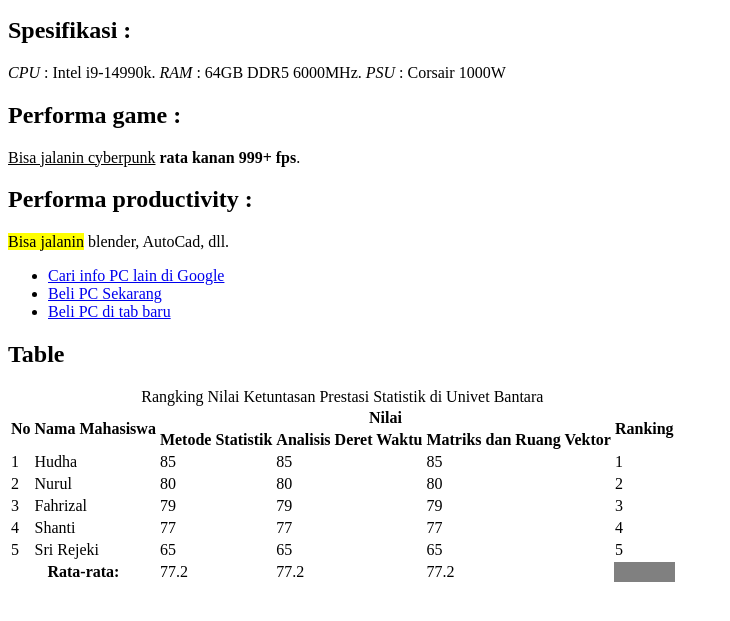
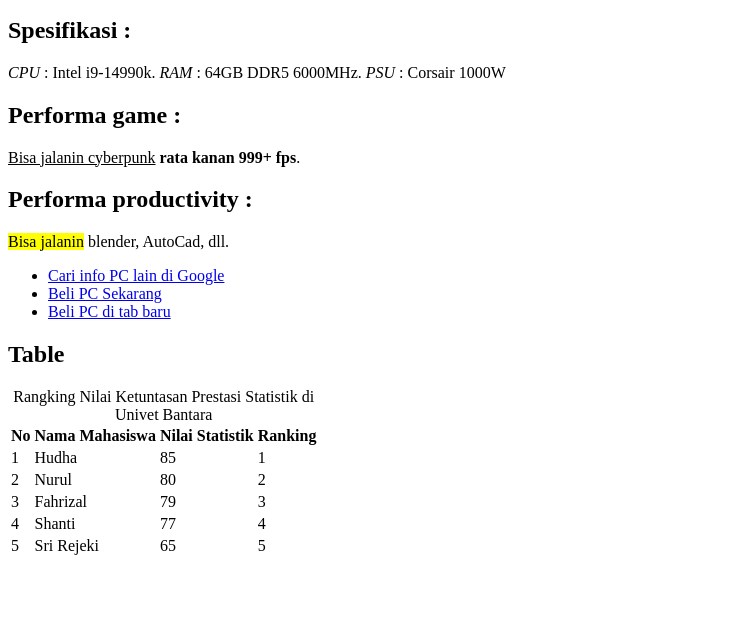
Before and after one commit to radifan9/koda3-website, a plain HTML site: page index.html in a window 1280 px wide. Shown: the part 101-722 px from the top of the page, without its empty margins (0-730 px from the left). Drawn offline with Linux system fonts and the light colour scheme.

Commit message:
Revert "feat: added page for displaying survey table"
This reverts commit 850cde4e7a132656802fe2243ab2748ea94b98b5.

```diff
--- a/index.html
+++ b/index.html
@@ -47,16 +47,10 @@
         <!-- Heading -->
         <thead>
           <tr>
-            <th scope="col" rowspan="2">No</th>
-            <th scope="col" rowspan="2">Nama Mahasiswa</th>
-            <th scope="colgroup" colspan="3">Nilai</th>
-            <th scope="col" rowspan="2">Ranking</th>
-          </tr>
-
-          <tr>
-            <th scope="col">Metode Statistik</th>
-            <th scope="col">Analisis Deret Waktu</th>
-            <th scope="col">Matriks dan Ruang Vektor</th>
+            <th scope="col">No</th>
+            <th scope="col">Nama Mahasiswa</th>
+            <th scope="col">Nilai Statistik</th>
+            <th scope="col">Ranking</th>
           </tr>
         </thead>
 
@@ -66,15 +60,11 @@
             <td>1</td>
             <td>Hudha</td>
             <td>85</td>
-            <td>85</td>
-            <td>85</td>
             <td>1</td>
           </tr>
           <tr>
             <td>2</td>
             <td>Nurul</td>
-            <td>80</td>
-            <td>80</td>
             <td>80</td>
             <td>2</td>
           </tr>
@@ -82,15 +72,11 @@
             <td>3</td>
             <td>Fahrizal</td>
             <td>79</td>
-            <td>79</td>
-            <td>79</td>
             <td>3</td>
           </tr>
           <tr>
             <td>4</td>
             <td>Shanti</td>
-            <td>77</td>
-            <td>77</td>
             <td>77</td>
             <td>4</td>
           </tr>
@@ -98,22 +84,9 @@
             <td>5</td>
             <td>Sri Rejeki</td>
             <td>65</td>
-            <td>65</td>
-            <td>65</td>
             <td>5</td>
           </tr>
         </tbody>
-
-        <!-- Footer -->
-        <tfoot>
-          <tr>
-            <th scope="row" colspan="2">Rata-rata:</th>
-            <td>77.2</td>
-            <td>77.2</td>
-            <td>77.2</td>
-            <td style="background-color: gray"></td>
-          </tr>
-        </tfoot>
       </table>
     </div>
   </body>
```
Also changed, not shown: pages/login.html (deleted, +0 -56 lines).
